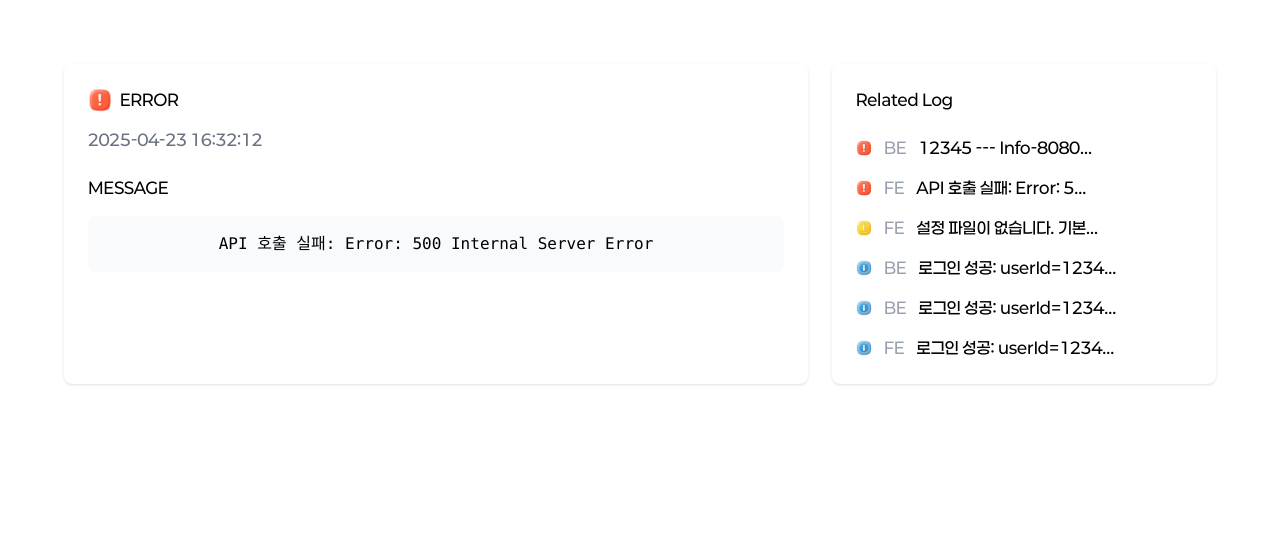
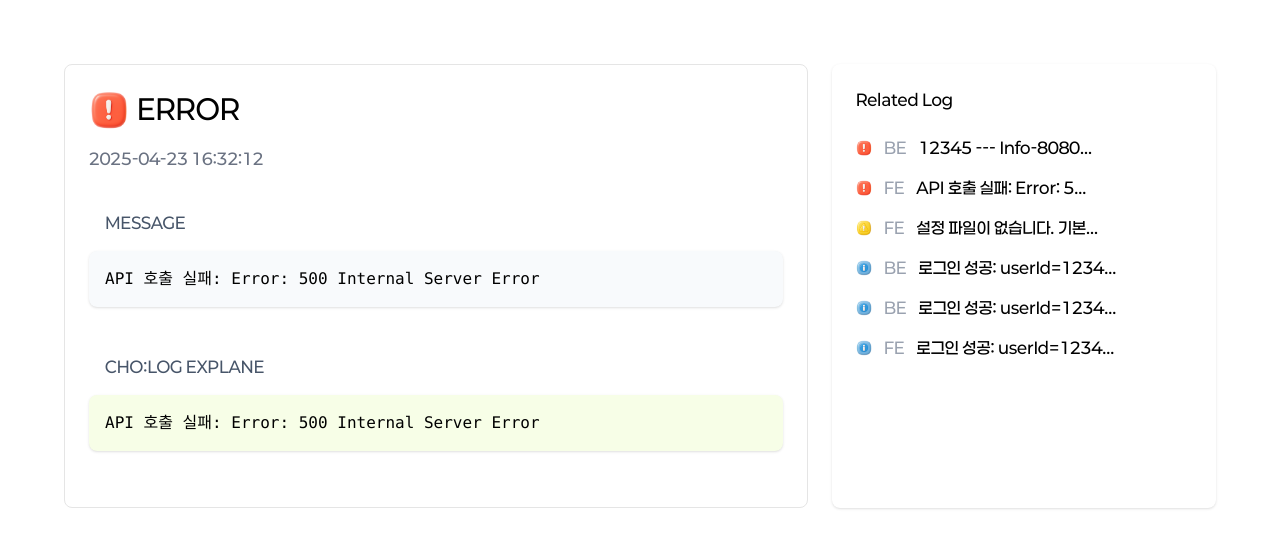
Before and after one commit to SIM-GYUBIN/CHOLOG, a React (Vite) app in the folder frontend/cholog/: page /log/1 in a window 1280 px wide. Shown: the top 548 px of the page. Built offline with nearby package versions, Linux system fonts and the light colour scheme.

Commit message:
feat : 로그 상세 화면 구성 - 로그 상세 화면 구체화 S12P31B207-75

```diff
--- a/frontend/cholog/src/pages/LogPage.tsx
+++ b/frontend/cholog/src/pages/LogPage.tsx
@@ -12,6 +12,7 @@ import infoIcon from '@/assets/levelicon/info.png';
 import debugIcon from '@/assets/levelicon/debug.png';
 import fatalIcon from '@/assets/levelicon/fatal.png';
 import traceIcon from '@/assets/levelicon/trace.png';
+import logo from '@/assets/logo.svg';
 
 const getLevelIcon = (level: string) => {
   switch (level.toUpperCase()) {
@@ -37,6 +38,8 @@ const getLevelIcon = (level: string) => {
 const LogPage = () => {
   const { id } = useParams();
 
+  console.log(id);
+
   // 임시 데이터
   const logData = {
     type: "ERROR",
@@ -56,20 +59,31 @@ const LogPage = () => {
   return (
     <div className="flex gap-6 p-8 max-w-7xl mx-auto">
       {/* 메인 로그 섹션 */}
-      <div className="flex-1 bg-white rounded-lg p-6 shadow-sm">
+      <div className="flex-1 bg-white rounded-lg p-6 border border-[#E5E5E5]">
         <div className="flex items-center gap-2 mb-4">
           <img
             src="/src/assets/levelicon/error.png"
             alt="error icon"
-            className="w-6 h-6"
+            className="w-10 h-10"
           />
-          <h1 className="text-24px font-paperlogy7">{logData.type}</h1>
+          <h1 className="text-[28px] font-paperlogy7">{logData.type}</h1>
         </div>
         <div className="text-left text-gray-500 mb-6">{logData.timestamp}</div>
 
+       {/* 로그 메세지 섹션 */}
         <div className="mb-8">
-          <h2 className="text-left text-18px font-paperlogy6 mb-4">MESSAGE</h2>
-          <div className="bg-gray-50 p-4 rounded-lg font-mono text-14px">
+          <h2 className="text-left p-4 text-18px font-paperlogy6 text-[#475569]">MESSAGE</h2>
+          <div className="text-left bg-[#F8FAFC] p-4 rounded-lg font-mono text-14px shadow-sm">
+            {logData.message}
+          </div>
+        </div>
+
+        {/* 초록 LLM 섹션 */}
+        <div className="mb-8">
+          <div className="flex p-4 items-center gap-2 text-[#475569]">
+            <p>CHO:LOG EXPLANE</p>
+          </div>
+          <div className="text-left bg-[#F7FEE7] p-4 rounded-lg font-mono text-14px shadow-sm">
             {logData.message}
           </div>
         </div>
--- a/frontend/cholog/vite.config.ts
+++ b/frontend/cholog/vite.config.ts
@@ -1,13 +1,12 @@
-import { defineConfig } from 'vite'
-import react from '@vitejs/plugin-react-swc'
-import * as path from 'path'
+import { defineConfig } from "vite";
+import react from "@vitejs/plugin-react-swc";
+import path from "path";
 
-// https://vite.dev/config/
 export default defineConfig({
   plugins: [react()],
   resolve: {
     alias: {
-      '@': path.resolve(__dirname, 'src')
-    }
-  }
-})
+      "@": path.resolve(__dirname, "src"),
+    },
+  },
+});
```
